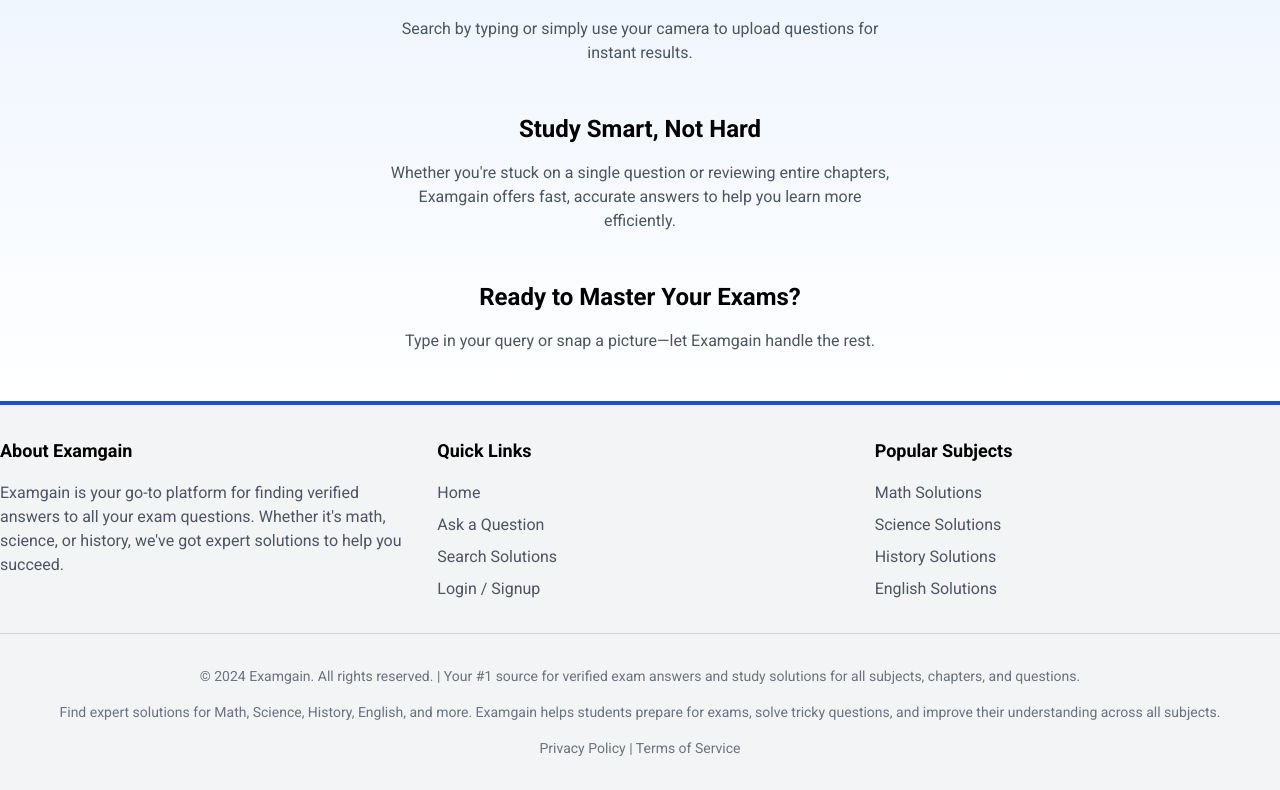
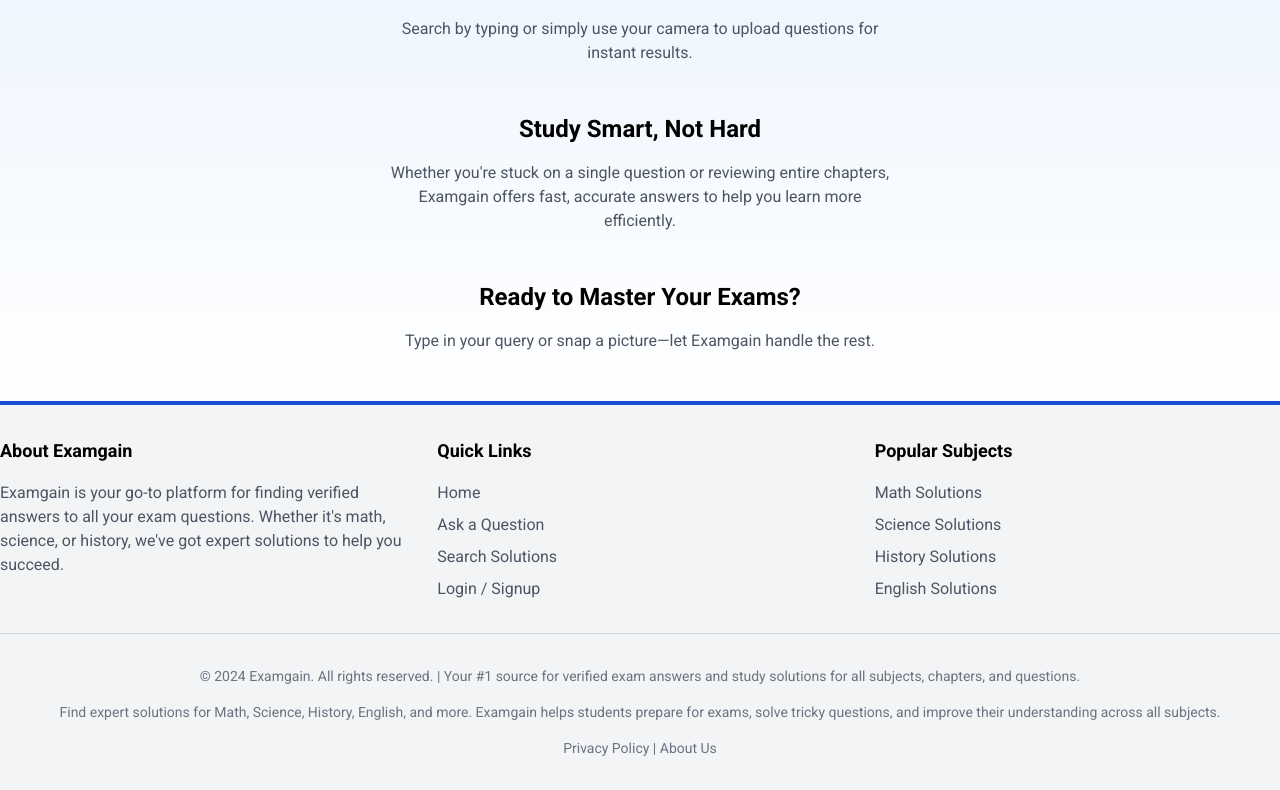
Before and after one commit to PatelAbhay550/examgain, a Next.js app: page / in a window 1280 px wide. Shown: the part 537-1327 px from the top of the page. Built offline with nearby package versions, Linux system fonts and the light colour scheme.

Commit message:
Update Footer.jsx

```diff
--- a/components/Footer.jsx
+++ b/components/Footer.jsx
@@ -88,8 +88,8 @@ const Footer = () => {
               Privacy Policy
             </a>{" "}
             |{" "}
-            <a href="/terms" className="hover:text-blue-600">
-              Terms of Service
+            <a href="/about" className="hover:text-blue-600">
+              About Us
             </a>
           </p>
         </div>
```
